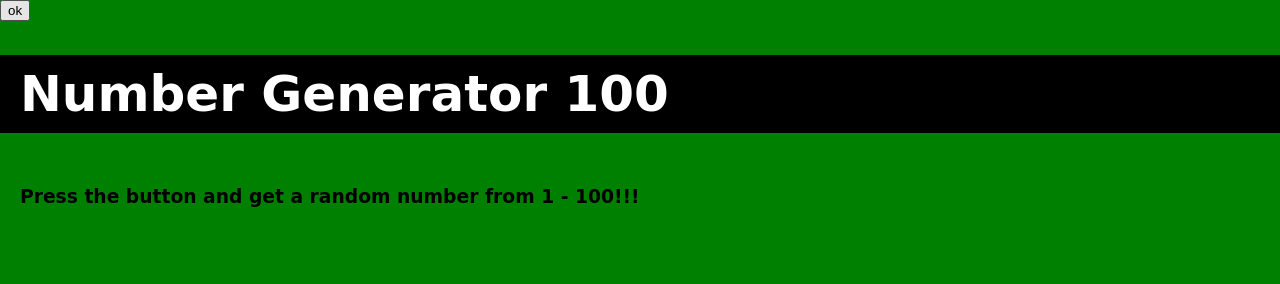
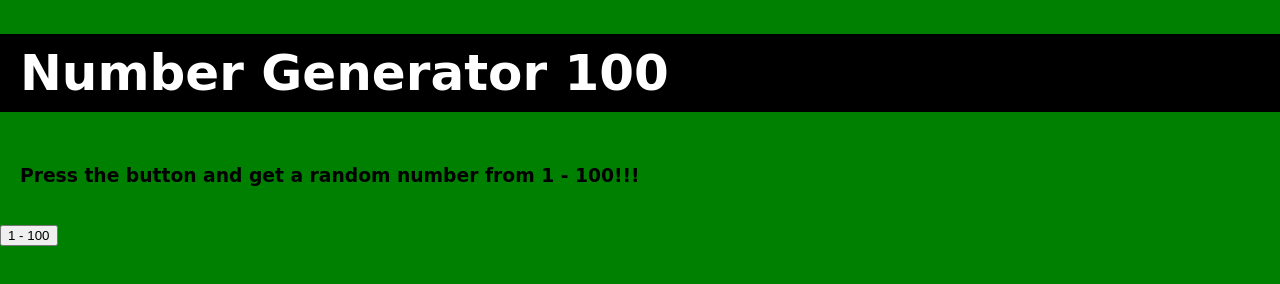
Before and after one commit to CodingGod6/CodingGod6.github.io, a plain HTML site: page index.html in a window 1280 px wide. Drawn offline with Linux system fonts and the light colour scheme.

Commit message:
Update index.html

```diff
--- a/index.html
+++ b/index.html
@@ -26,10 +26,10 @@
     </SCRIPT>
   </head>
   <body>
-    <FORM name="heey">
-      <input type="button" value="ok" onclick="java()">
-    </FORM>
     <h1>Number Generator 100</h1>
     <h3 id="Subtitle">Press the button and get a random number from 1 - 100!!!</h3>
+    <FORM name="heey">
+      <input type="button" value="1 - 100" onclick="java()">
+    </FORM>
   </body>
 </html>
```
